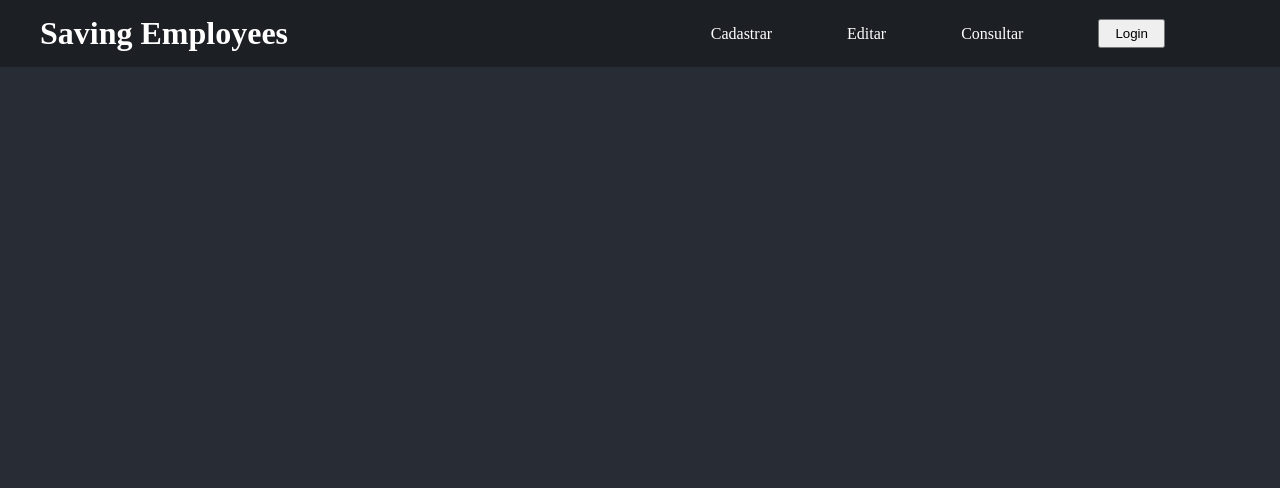
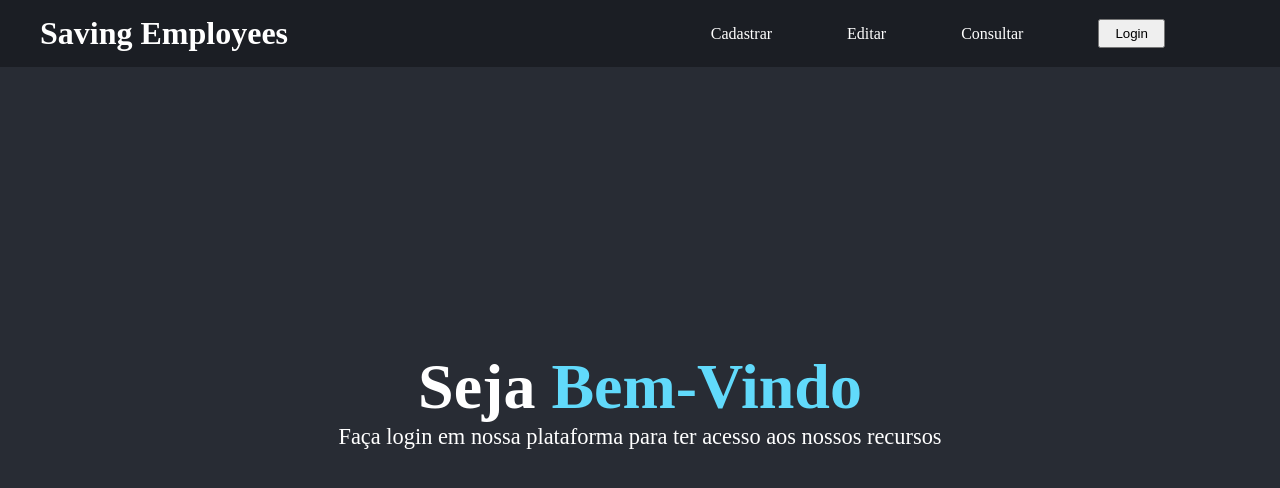
Before and after one commit to ViniOlr/GlobalSolution_RWD-front, a React (Create React App) app: page / in a window 1280 px wide. Shown: the top 488 px of the page. Built offline with nearby package versions, Linux system fonts and the light colour scheme.

Commit message:
Página Home feita

```diff
--- a/public/index.html
+++ b/public/index.html
@@ -1,5 +1,5 @@
 <!DOCTYPE html>
-<html lang="en">
+<html lang="pt-br">
   <head>
     <meta charset="utf-8" />
     <link rel="icon" href="%PUBLIC_URL%/favicon.ico" />
--- a/src/App.js
+++ b/src/App.js
@@ -1,13 +1,14 @@
 import { Route, Routes } from 'react-router';
 import './App.css'
 import Header from './Components/Header/Header';
+import Home from './Components/Home/Home';
 
 function App() {
   return (
     <>
       <Header />
       <Routes>
-        <Route path='/' element />
+        <Route path='/' element={<Home />} />
       </Routes>
     </>
   );
--- a/src/Components/Home/Home.jsx
+++ b/src/Components/Home/Home.jsx
@@ -1,11 +1,16 @@
 import React from 'react';
-import { SectionHome } from '../../Styled/styled';
+import { Container, SectionHome } from '../../Styled/styled';
 
 
 const Home = ()=> {
   return (
     <SectionHome>
-
+        <Container>
+            <div className="text">
+                <h2>Seja <span>Bem-Vindo</span></h2>
+                <p>Faça login em nossa plataforma para ter acesso aos nossos recursos</p>
+            </div>
+        </Container>
     </SectionHome>
   );
 }
--- a/src/Styled/styled.js
+++ b/src/Styled/styled.js
@@ -11,6 +11,9 @@ export const SectionHeader = styled.header`
     width: 100%;
     padding: 15px;
     background-color: rgba(0, 0, 0, 0.3);
+    position: fixed;
+    width: 100%;
+    z-index: 999;
     > div {
         display: flex;
         justify-content: space-between;
@@ -54,5 +57,23 @@ export const SectionHeader = styled.header`
 `;
 
 export const SectionHome = styled.section`
+    height: 100vh;
+    position: relative;
+    .text {
+        position: absolute;
+        top: 50%;
+        left: 50%;
+        transform: translate(-50%, -50%);
+        text-align: center;
+        h2 {
+            font-size: 4em;
+            span {
+                color: var(--react-blue);
+            }
+        }
+        p {
+            font-size: 1.4em;
+        }
+    }
 
 `;
```
